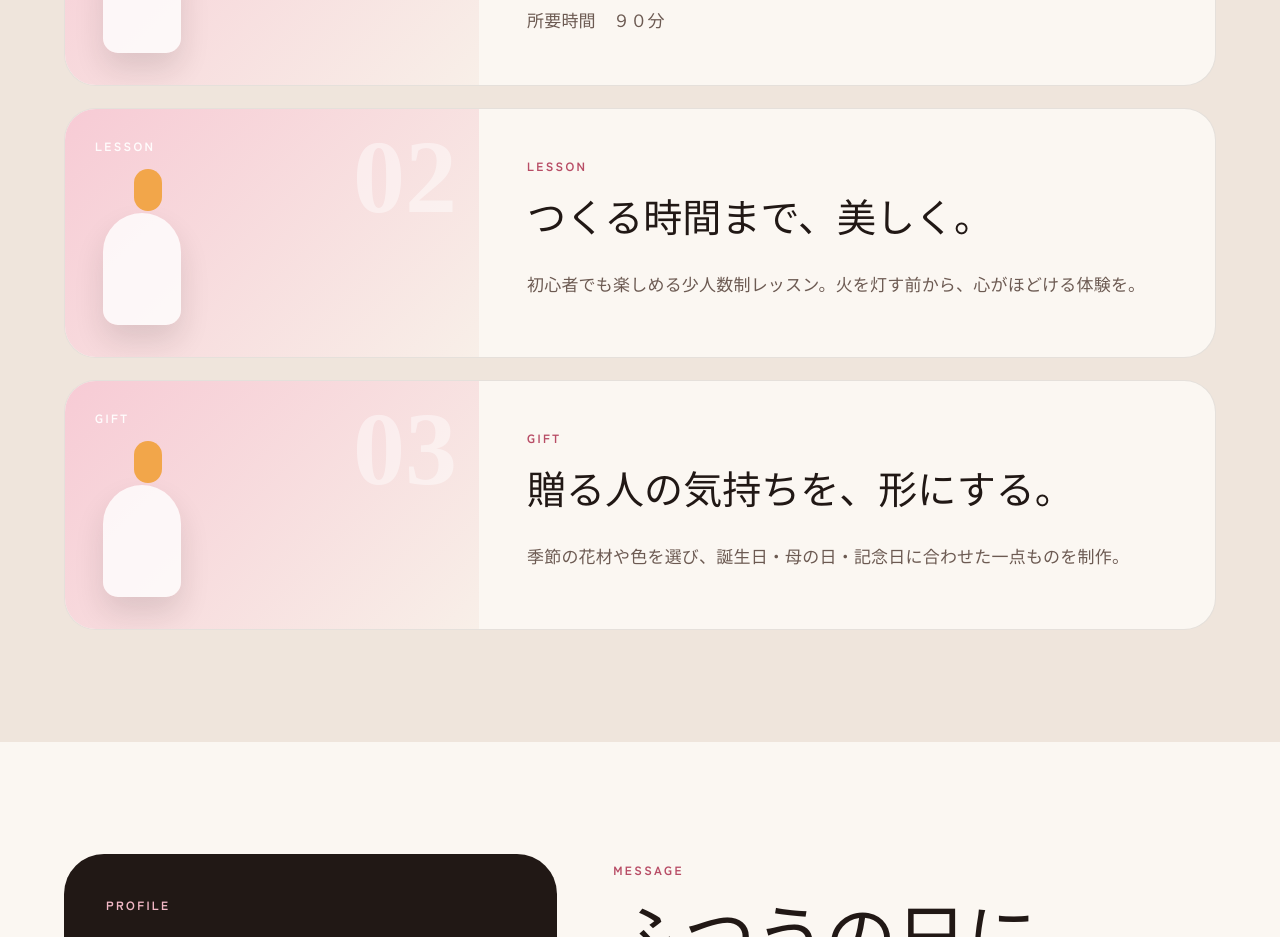
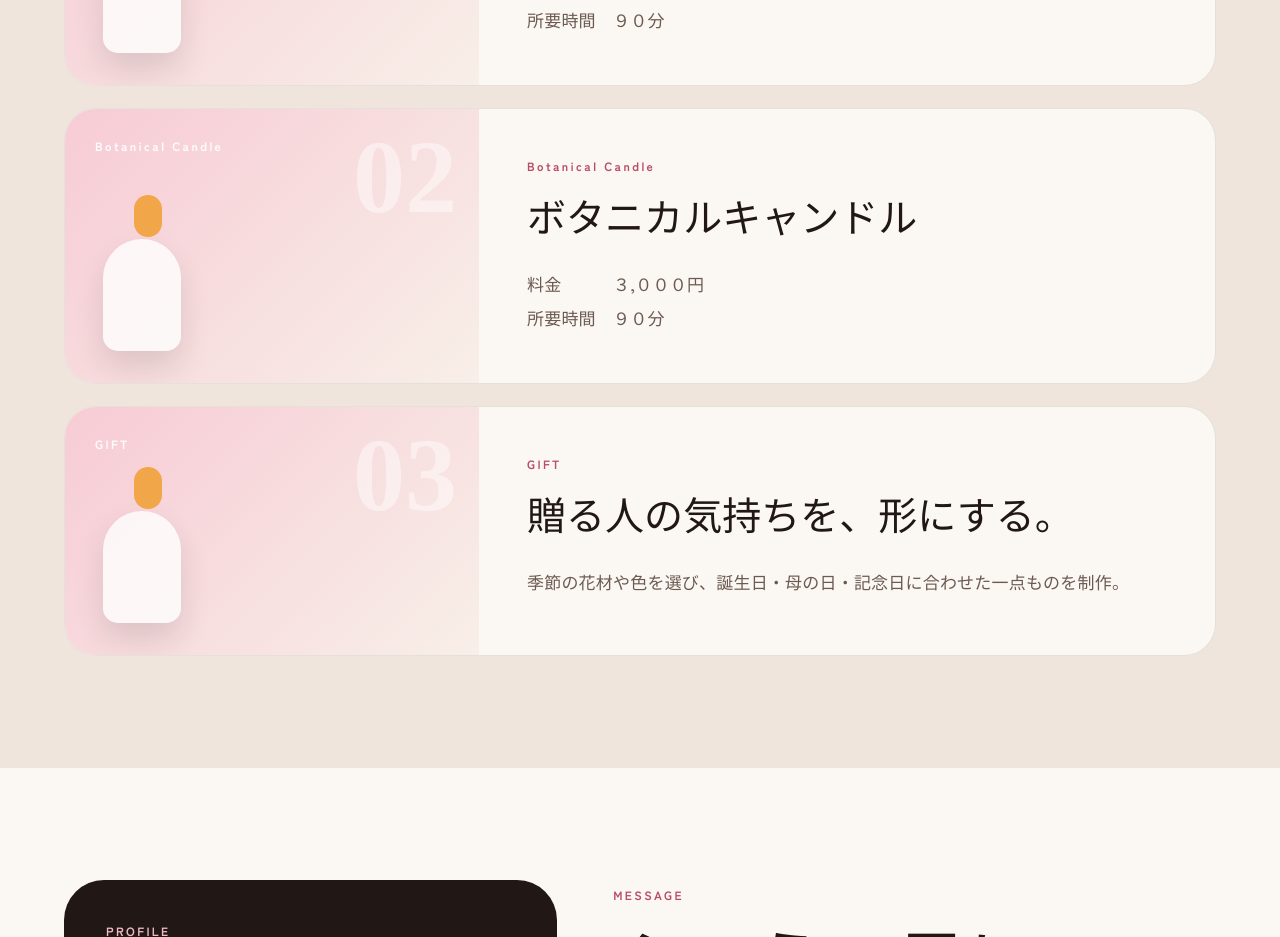
Before and after one commit to bschoice/sakura-candle-demo, a React (Vite) app: page / in a window 1280 px wide. Shown: the part 2680-3617 px from the top of the page. Built offline with nearby package versions, Linux system fonts and the light colour scheme.

Commit message:
Update botanical lesson item

```diff
--- a/src/App.jsx
+++ b/src/App.jsx
@@ -1,6 +1,6 @@
 const works = [
   { category: 'Gradation Candle', title: 'グラデーションキャンドル', text: '料金　　　３,０００円\n所要時間　９０分' },
-  { category: 'LESSON', title: 'つくる時間まで、美しく。', text: '初心者でも楽しめる少人数制レッスン。火を灯す前から、心がほどける体験を。' },
+  { category: 'Botanical Candle', title: 'ボタニカルキャンドル', text: '料金　　　３,０００円\n所要時間　９０分' },
   { category: 'GIFT', title: '贈る人の気持ちを、形にする。', text: '季節の花材や色を選び、誕生日・母の日・記念日に合わせた一点ものを制作。' },
 ]
 
```
